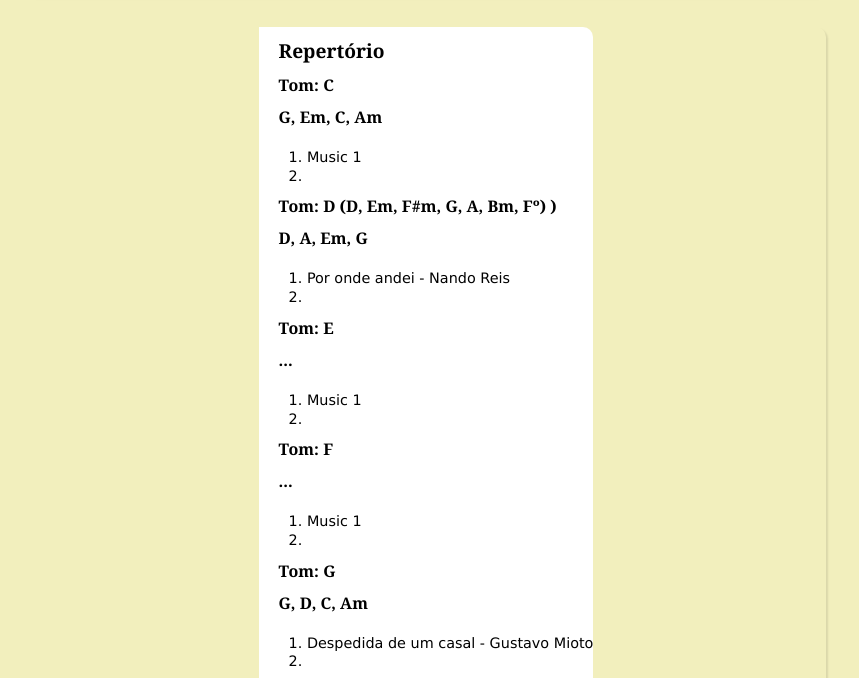
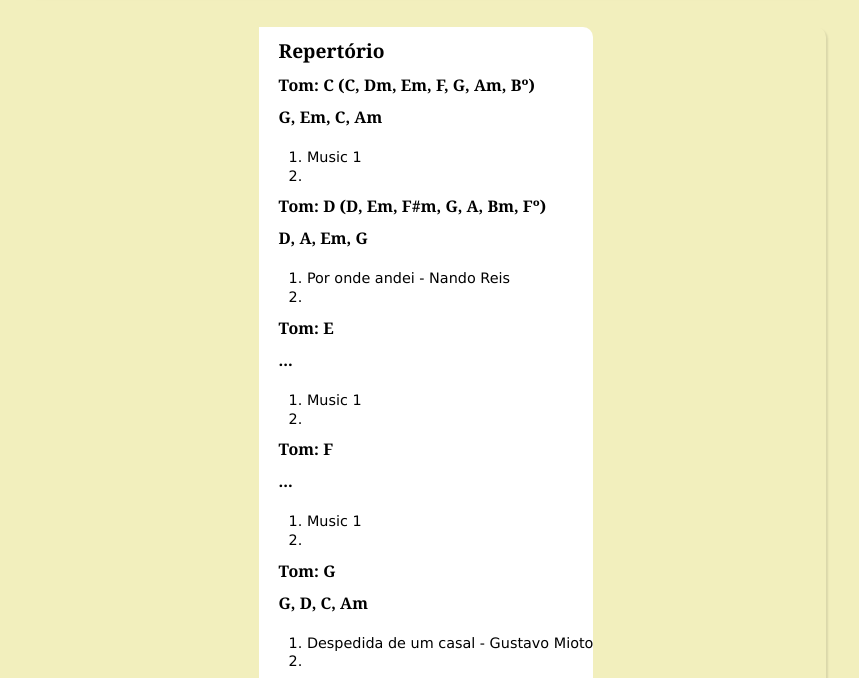
Before and after one commit to Dawisonms/Portifolio, a plain HTML site: page violao.html in a window 1280 px wide. Shown: the part 61-739 px from the top of the page, without its empty margins (219-1078 px from the left). Drawn offline with Linux system fonts and the light colour scheme.

Commit message:
Update violao.html

```diff
--- a/violao.html
+++ b/violao.html
@@ -18,7 +18,7 @@
         <main>
 
             <h2>Repertório</h2>
-            <h3> Tom: C</h3>
+            <h3> Tom: C (C, Dm, Em, F, G, Am, Bº)</h3>
             <h3>G, Em, C, Am</h3>
 
             <ol>
@@ -27,7 +27,7 @@
 
             </ol>
 
-            <h3> Tom: D (D, Em, F#m, G, A, Bm, Fº) )</h3>
+            <h3> Tom: D (D, Em, F#m, G, A, Bm, Fº)</h3>
             <h3>D, A, Em, G</h3>
             <ol>
                 <li> Por onde andei - Nando Reis</li>
```
